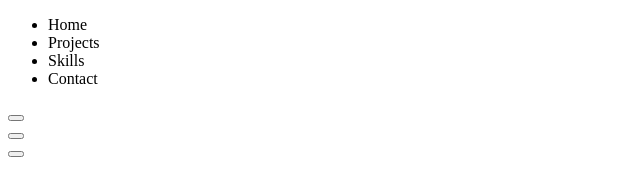
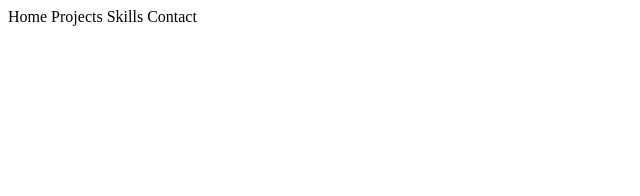
Before and after one commit to robinwatts96/portfolio2, a plain HTML site: page index.html in a window 1280 px wide. Shown: the whole page, without its empty margins (0-640 px from the left). Drawn offline with Linux system fonts and the light colour scheme.

Commit message:
CSS added

```diff
--- a/index.html
+++ b/index.html
@@ -6,7 +6,7 @@
     <meta name="viewport" content="width=device-width, initial-scale=1, shrink-to-fit=no">
 
    <!-- Links -->
-
+    <link rel="stylesheet" href="styles.css" type="text/css">
 
     <title>Rob Watts | Portfolio</title>
 </head>
@@ -20,22 +20,27 @@
             <li><a>Skills</a></li>
             <li><a>Contact</a></li>
         </ul>
-
     </header>
 
     <!-- Homepage -->
-    <section>
+    <section class="home">
         <!-- Name Section -->
-        <div></div>
+        <div class="home-name">
+
+        </div>
 
         <!-- img Section -->
-        <div></div>
+        <div class="home-img">
+
+        </div>
 
         <!-- Text Section -->
-        <div></div>
+        <div class="home-text">
+
+        </div>
 
         <!-- Next Page btn -->
-        <button></button>
+        <!-- <button></button> -->
 
     </section>
 
@@ -46,7 +51,7 @@
         <div></div>
 
         <!-- Next Page btn -->
-        <button></button>
+        <!-- <button></button> -->
 
     </section>
 
@@ -57,7 +62,7 @@
         <div></div>
 
         <!-- Next Page btn -->
-        <button></button>
+        <!-- <button></button> -->
 
     </section>
 
--- /dev/null
+++ b/styles.css
@@ -0,0 +1,15 @@
+/* Typography */
+
+
+/* Sections */
+
+/* Home */
+header ul {
+  list-style-type: none;
+  margin: 0;
+  padding: 0;
+}
+
+header ul li {
+    display: inline;
+}
```
